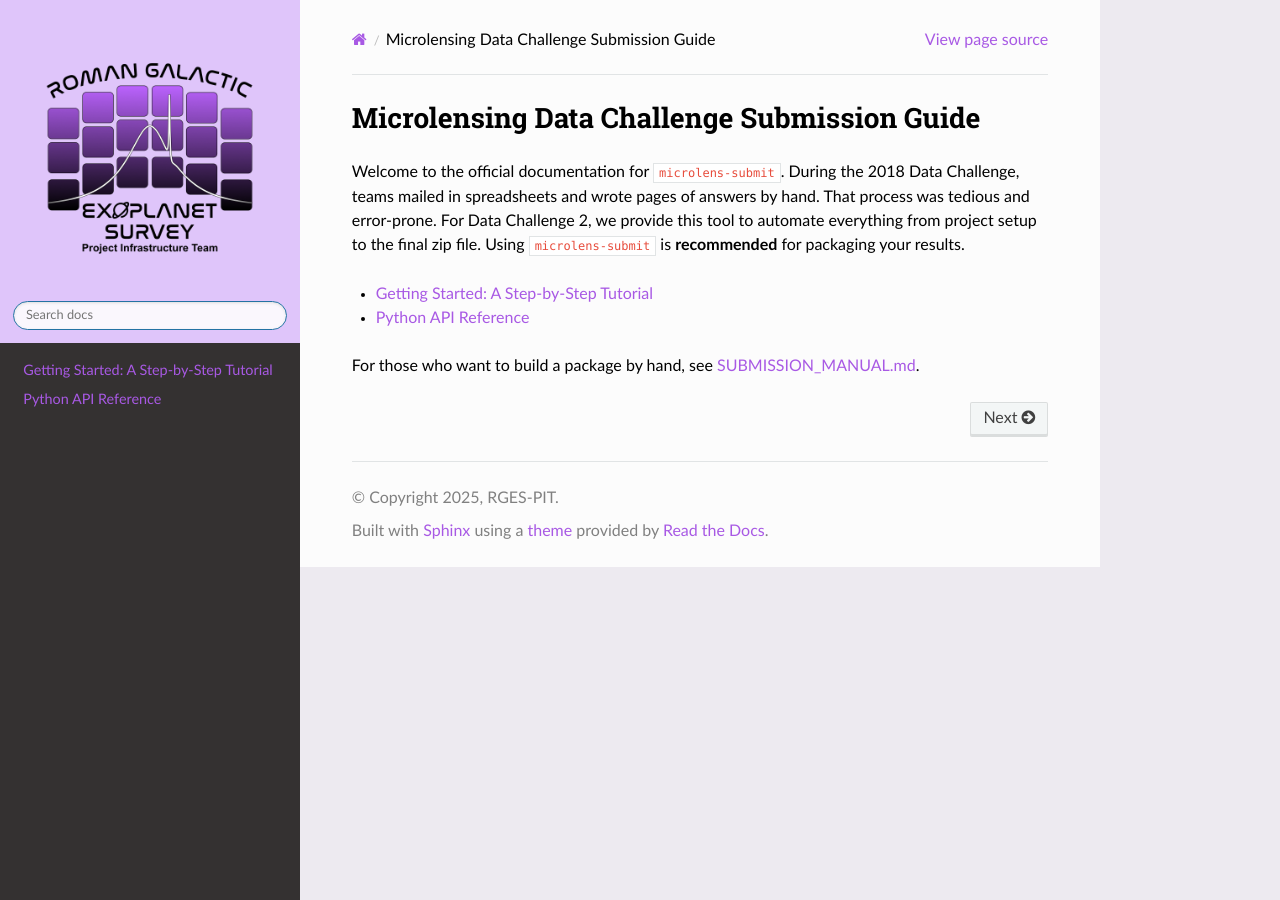
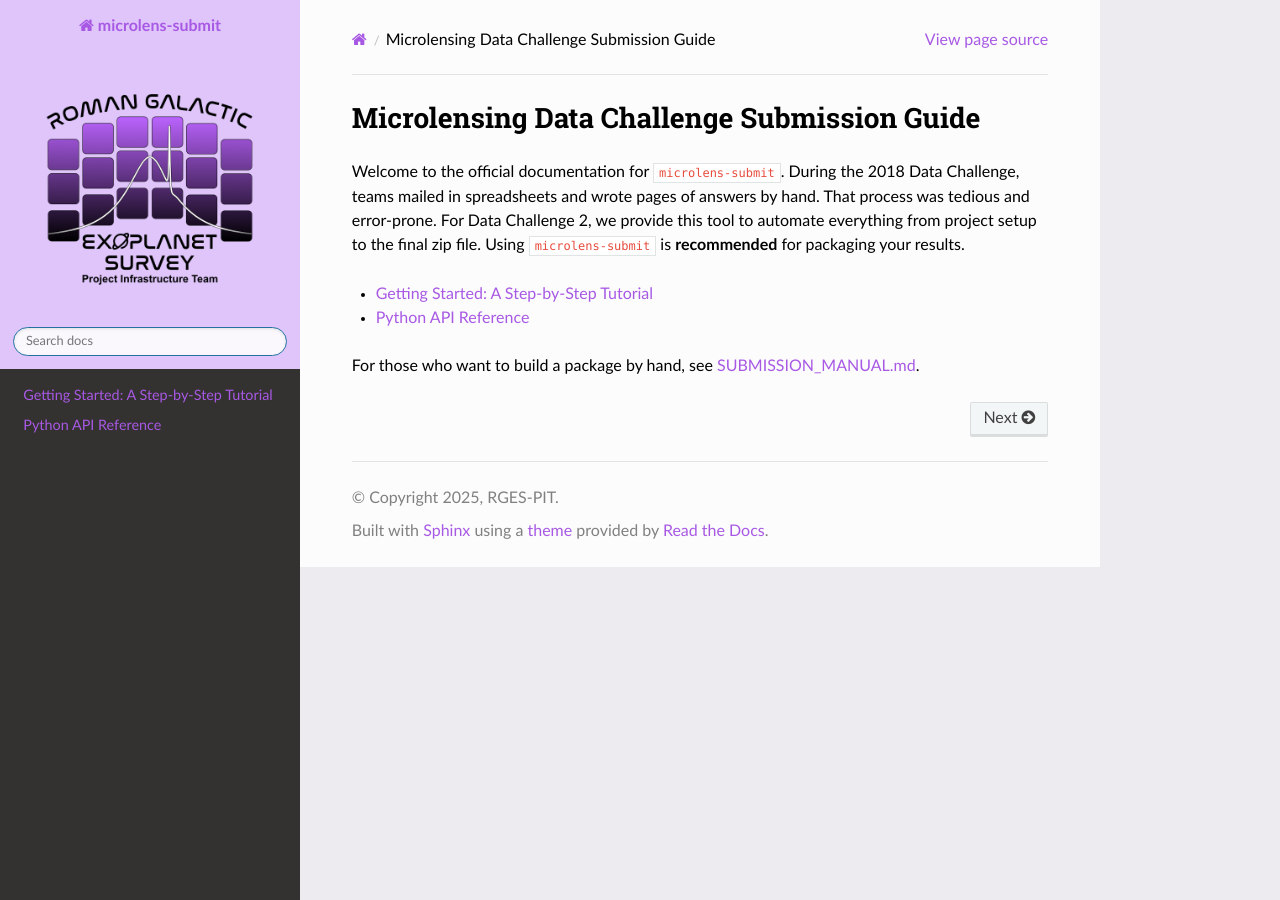
Before and after one commit to AmberLee2427/microlens-submit, a Sphinx documentation site: the page built from docs/index.rst, in a window 1280 px wide. Built offline with Sphinx 7.4.7 and the Read the Docs theme 3.1.0, drawn with Linux system fonts in a browser that asks for light colours.

Commit message:
rtd: bring back the name

```diff
--- a/docs/conf.py
+++ b/docs/conf.py
@@ -21,7 +21,7 @@ autodoc_default_options = {
 html_theme = "sphinx_rtd_theme"
 html_logo = "_static/rges-pit_logo.png"
 html_theme_options = {
-    "logo_only": True,
+    "logo_only": False,
     "display_version": True,
 }
 html_static_path = ["_static"]
```
